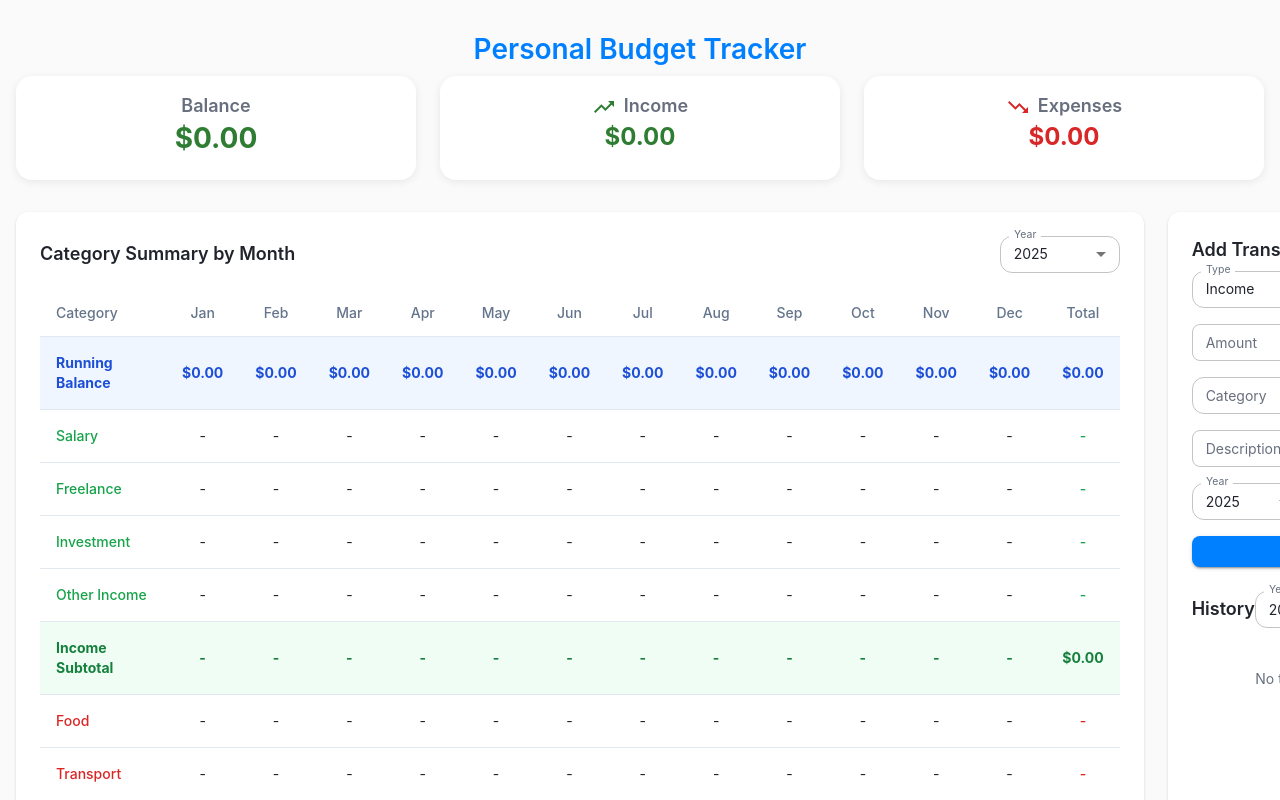
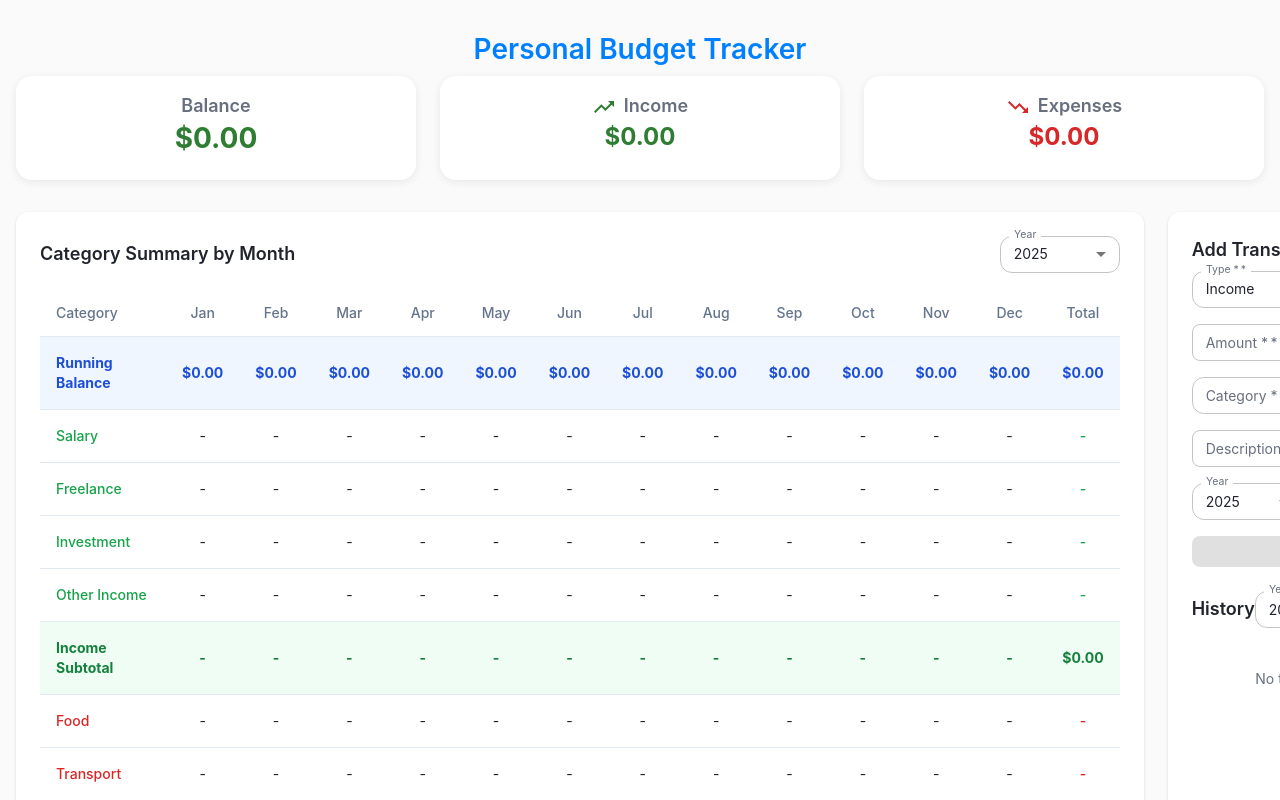
Before and after one commit to Stepanterra/pet-project-personal-budget-tracker, a React (Vite) app: page / in a window 1280 px wide. Shown: the top 800 px of the page. Built offline with nearby package versions, Linux system fonts and the light colour scheme.

Commit message:
Highlight required fields.
Make "Add" button disabled until required fields are filled.

```diff
--- a/src/pages/BudgetApp.tsx
+++ b/src/pages/BudgetApp.tsx
@@ -59,7 +59,7 @@ const BudgetApp: React.FC = () => {
   const expenseCategories = ['Food', 'Transport', 'Entertainment', 'Bills', 'Shopping', 'Other'];
 
   const addTransaction = () => {
-    if (!amount || !description || !category) return;
+    if (!amount || !category) return;
 
     // Create date with selected year and month (first day of the month)
     const transactionDate = new Date(transactionYear, transactionMonth - 1, 1);
@@ -129,6 +129,9 @@ const BudgetApp: React.FC = () => {
     { value: 11, label: 'November' },
     { value: 12, label: 'December' },
   ];
+
+  // Check if all required fields are filled
+  const isFormValid = amount && category && type;
 
   return (
     <Box sx={{ minHeight: '100vh', bgcolor: 'background.default', px: 2, py: 4 }}>
@@ -388,11 +391,11 @@ const BudgetApp: React.FC = () => {
               Add Transaction
             </Typography>
             <Stack spacing={2}>
-              <FormControl fullWidth size="small">
-                <InputLabel>Type</InputLabel>
+              <FormControl fullWidth size="small" required>
+                <InputLabel>Type *</InputLabel>
                 <Select
                   value={type}
-                  label="Type"
+                  label="Type *"
                   onChange={(e) => {
                     setType(e.target.value as 'income' | 'expense');
                     setCategory('');
@@ -405,17 +408,18 @@ const BudgetApp: React.FC = () => {
               <TextField
                 fullWidth
                 size="small"
-                label="Amount"
+                label="Amount *"
                 type="number"
                 value={amount}
                 onChange={(e) => setAmount(e.target.value)}
                 inputProps={{ min: 0, step: 0.01 }}
+                required
               />
-              <FormControl fullWidth size="small">
-                <InputLabel>Category</InputLabel>
+              <FormControl fullWidth size="small" required>
+                <InputLabel>Category *</InputLabel>
                 <Select
                   value={category}
-                  label="Category"
+                  label="Category *"
                   onChange={(e) => setCategory(e.target.value)}
                 >
                   {(type === 'income' ? incomeCategories : expenseCategories).map((cat) => (
@@ -468,6 +472,13 @@ const BudgetApp: React.FC = () => {
                 onClick={addTransaction}
                 fullWidth
                 size="small"
+                disabled={!isFormValid}
+                sx={{
+                  bgcolor: isFormValid ? 'primary.main' : 'grey.400',
+                  '&:hover': {
+                    bgcolor: isFormValid ? 'primary.dark' : 'grey.400',
+                  }
+                }}
               >
                 Add
               </Button>
```
